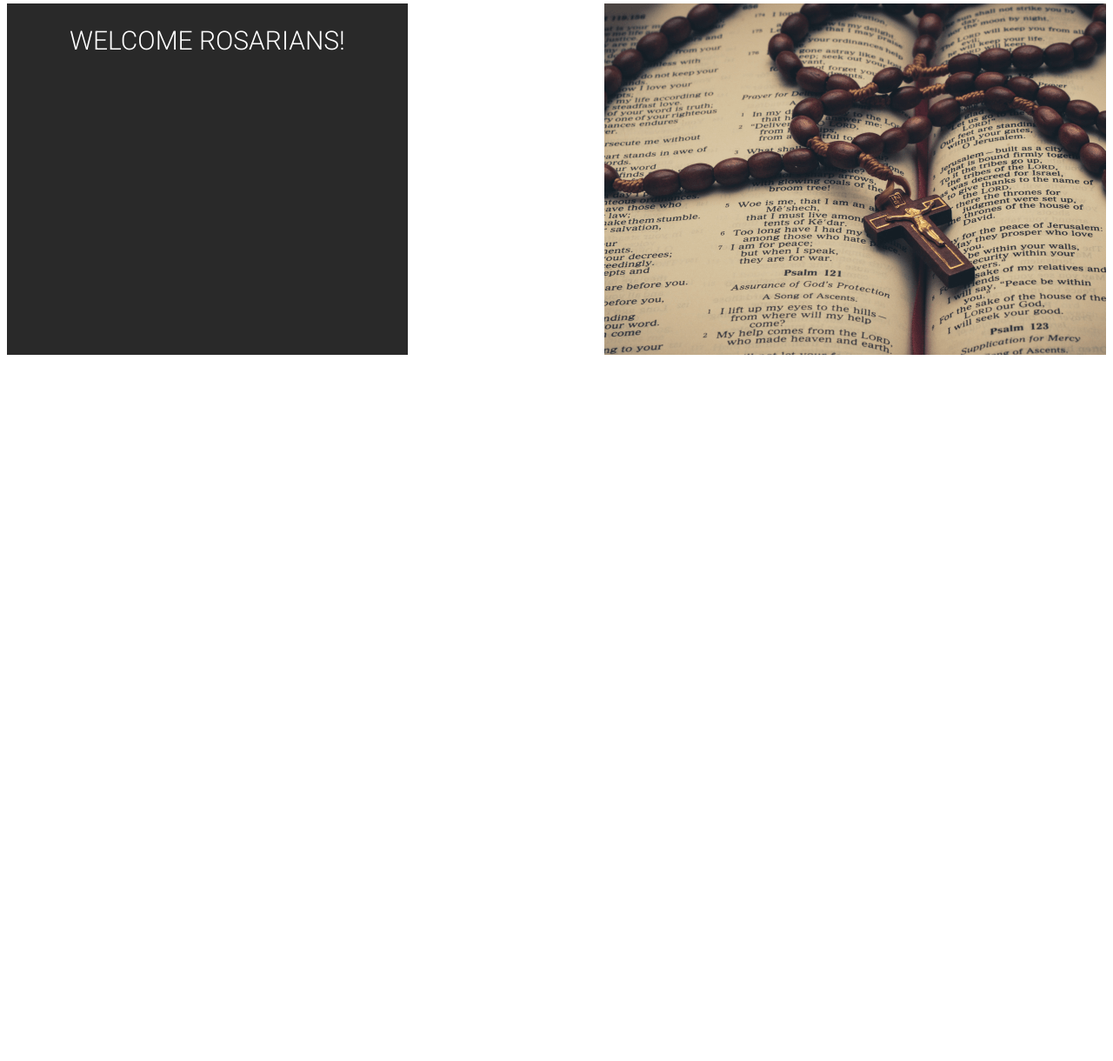
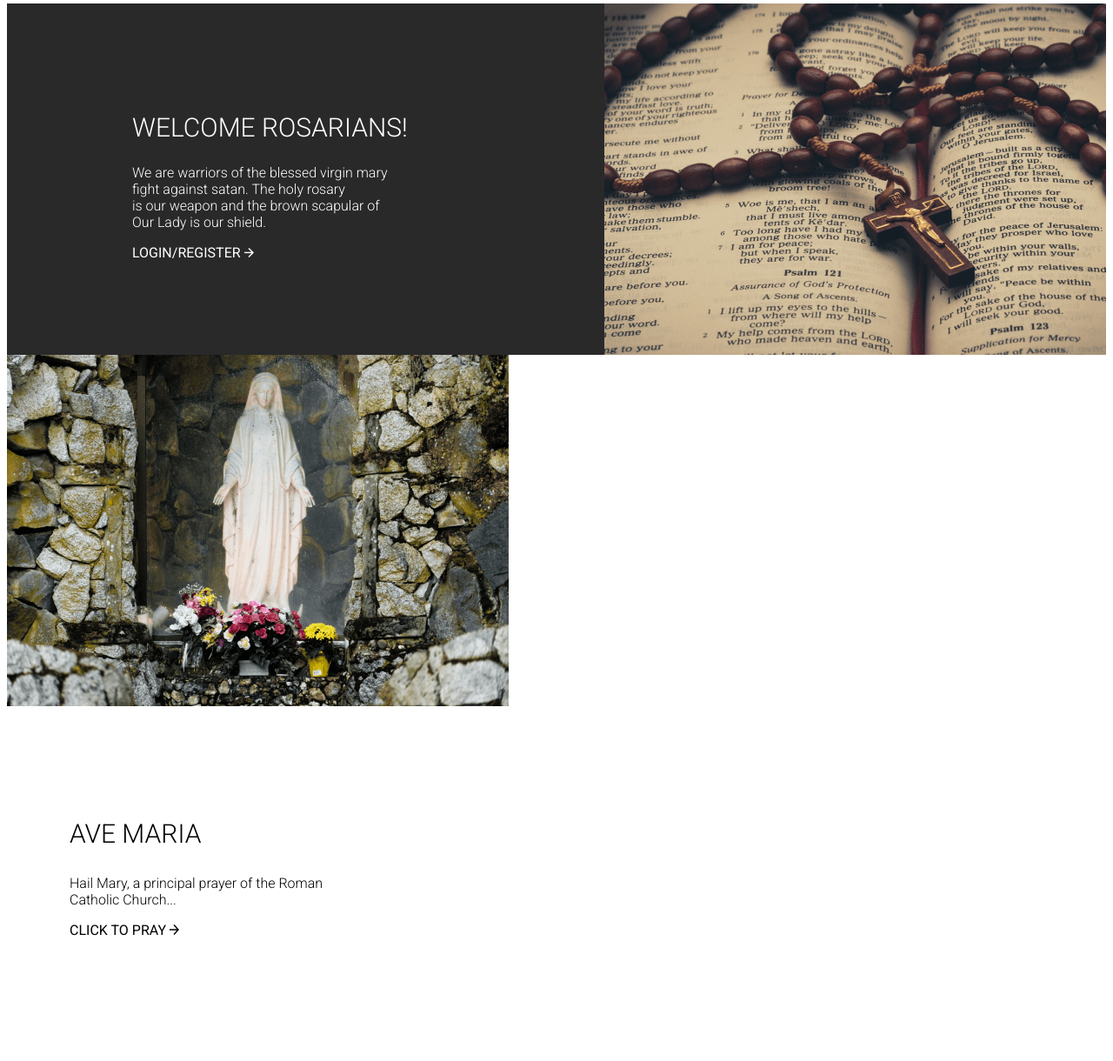
Before and after one commit to TanyaGrb/Religious_Landing, a plain HTML site: page index.html in a window 1280 px wide. Shown: the part 60-1280 px from the top of the page at 87% size. Before the commit the page ends 800 px from the top, so only its background shows below. Drawn offline with Linux system fonts and the light colour scheme.

Commit message:
welcoming message done

```diff
--- a/index.css
+++ b/index.css
@@ -1,4 +1,4 @@
-body{
+body {
     font-family: 'Roboto Condensed','Roboto', sans-serif;
 }
 
@@ -13,29 +13,59 @@ h1 {
     padding-right: 14.5px;
 }
 
-
 h2 {
     font-size: 30px;
     font-family: 'Roboto', sans-serif;
     font-weight: 300;
     color: white;
-    text-align: center;
+    text-align: left;
     padding-left: 72px;
-    padding-right: 72px;
+    padding-top: 125px;
+    margin-top: 0px;
+}
+
+h3 {
+    font-size: 30px;
+    font-family: 'Roboto', sans-serif;
+    font-weight: 300;
+    color: black;
+    text-align: left;
+    padding-left: 72px;
+    padding-top: 125px;
+    margin-top: 0px;
+}
+
+p {
+    font-family: 'Roboto', sans-serif;
+    font-weight: 300;
+    font-size: 14;
+    text-align: left;
+    padding-left: 72px;
+    /*padding-right: 72px;*/
+    color: white;
+}
+
+.pblack {
+    color: black;
 }
 
 a:link, a:visited {
     text-decoration: none;
+    font-weight: 400;
+    font-size: 15;
+}
+
+.awhite {
+    color: white;
+}
+
+.ablack {
     color: black;
 }
 
 ul {
     float: right;
     text-align: right;
-    /*display: inline-block;
-    position: relative;
-    left: 463px;*/
-
 }
 
 ul li {
@@ -43,28 +73,52 @@ ul li {
     font-family: 'Roboto', sans-serif;
     color: black;
     display: inline-block; /* Отображать как строчный элемент */
-  /*  margin-right: 5px; /* Отступ слева */
     padding-left: 14.5px; /* Значение полей */
     padding-right: 14.5px;
    }
 
 #rectangle_navbar{
-    /*width: 1002px;*/
     height: 56px;
     background: white;
-    /*display: inline-block;*/
     }
 
 #rectangle_main_dark{
-    /*display: inline-block;*/
-    float: left;
+    margin: 0px;
+    max-width: 100%;
     height: 404px;
     background: #292929 ;
     }
 
+#rectangle_main_white{
+    margin: 0px;
+    max-width: 100%;
+    height: 404px;
+    background: white ;
+    }
+
+#rectangle_txt_white{
+    margin: 0px;
+    height: 404px;
+    padding-top: 0px;
+    padding-right: 72px;
+    background: white ;
+    }
+
+#rectangle_txt_dark{
+    margin: 0px;
+    height: 404px;
+    padding-left: 72px;
+    background: #292929 ;
+    }
+
 #main_pic_r{
-    width: 577px;
+    max-width: 577px;
     height: 404px;
-    /*display: inline-block;*/
     float: right;
     }
+
+#main_pic_w{
+    max-width: 577px;
+    height: 404px;
+    float: left;
+    }
--- a/index.html
+++ b/index.html
@@ -17,20 +17,44 @@
         <div id="rectangle_navbar">
             <span><h1> THE ROSARIANS</h1></span>
             <ul><!-- navigation buttons -->
-                <li> <a href="https://i.ytimg.com/vi/zEWb0C1rQTA/maxresdefault.jpg"> HOME </a> </li>
-                <li> <a href="https://i.pinimg.com/736x/5d/36/a9/5d36a9add2cfee865352e537790773c8.jpg"> PRAYERS </a> </li>
-                <li> <a href="https://www.swapmeetdave.com/Humor/Cats/CatMouse2.jpg"> LOGIN/REGISTER </a> </li>
+                <li> <a href="https://i.ytimg.com/vi/zEWb0C1rQTA/maxresdefault.jpg" class="ablack"> HOME </a> </li>
+                <li> <a href="https://i.pinimg.com/736x/5d/36/a9/5d36a9add2cfee865352e537790773c8.jpg" class="ablack"> PRAYERS </a> </li>
+                <li> <a href="https://www.swapmeetdave.com/Humor/Cats/CatMouse2.jpg" class="ablack"> LOGIN/REGISTER </a> </li>
             </ul>
         </div>
     </header>
     <main>
-        <span><div id="rectangle_main_dark">
-            <span><h2> WELCOME ROSARIANS!</h2></span>
-        </div> </span>
-        <span> <img div id="main_pic_r"
-            src="img/maincross.png"
-            alt="Photo of a wooden cross on a Psalm Book">
-        </span>
+        <div id="rectangle_main_dark">
+            <span> <img div id="main_pic_r"
+                src="img/maincross.png"
+                alt="Photo of a wooden cross on a Psalm Book">
+            </span>
+            <span>
+                <div id="rectangle_txt_dark"> <h2> WELCOME ROSARIANS! </h2></span>
+            <span><p>
+                We are warriors of the blessed virgin mary <br>
+                fight against satan. The holy rosary <br>
+                is our weapon and the brown scapular of <br>
+                Our Lady is our shield.
+            </p></span>
+            <p> <a href="https://www.swapmeetdave.com/Humor/Cats/CatMouse2.jpg" class="awhite">
+                LOGIN/REGISTER <img src="img/wh_arrowf.png"> </a> </p> </div>
+        </div>
+
+        <div id="rectangle_main_white">
+             <img div id="main_pic_l"
+                src="img/avemaria.png"
+                alt="Photo of Ave Maria statue">
+
+            <span>
+                <div id="rectangle_txt_white"> <h3> AVE MARIA </h3>
+                <p class="pblack">
+                    Hail Mary, a principal prayer of the Roman <br>
+                    Catholic Church...
+                </p></span>
+            <span><p> <a href="https://i.pinimg.com/736x/5d/36/a9/5d36a9add2cfee865352e537790773c8.jpg" class="ablack">
+                CLICK TO PRAY <img src="img/bl_arrow.png"> </a> </p> </span> </div>
+        </div>
     </main>
 </body>
 </html>
```
